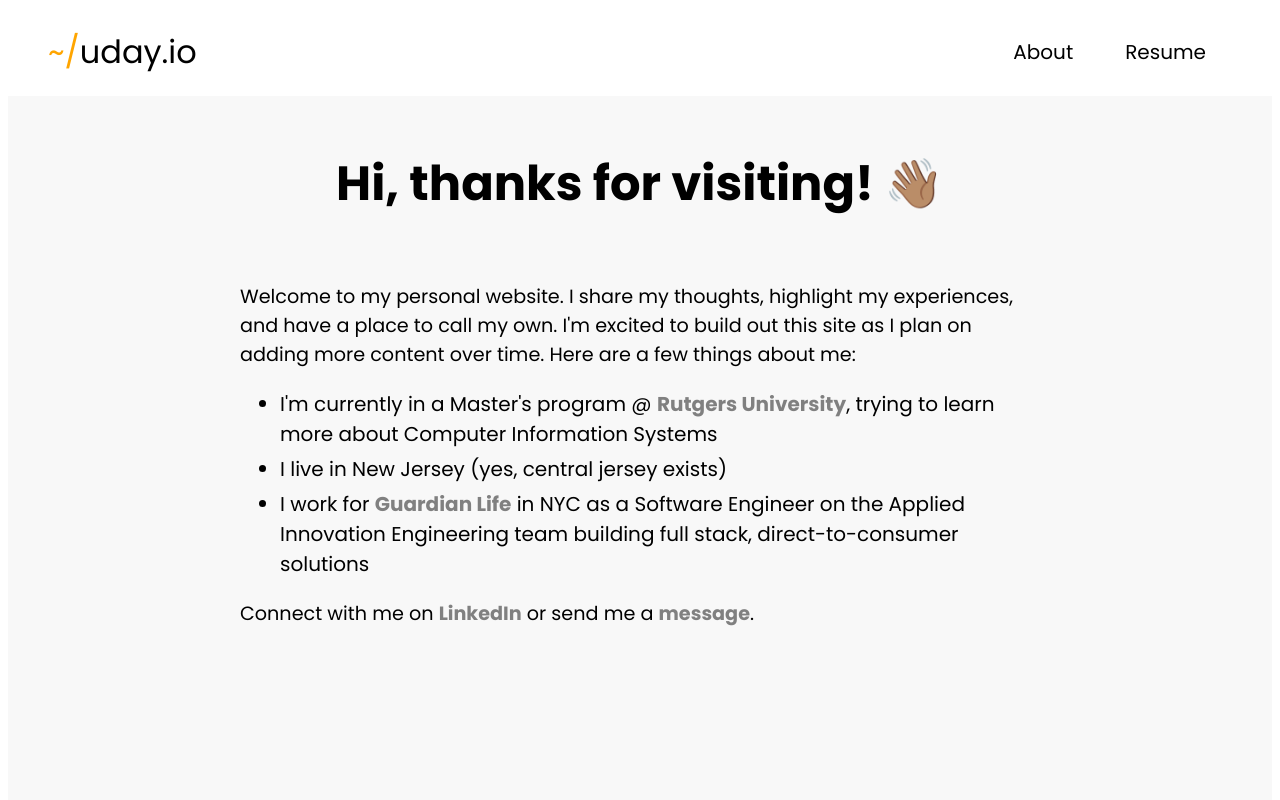
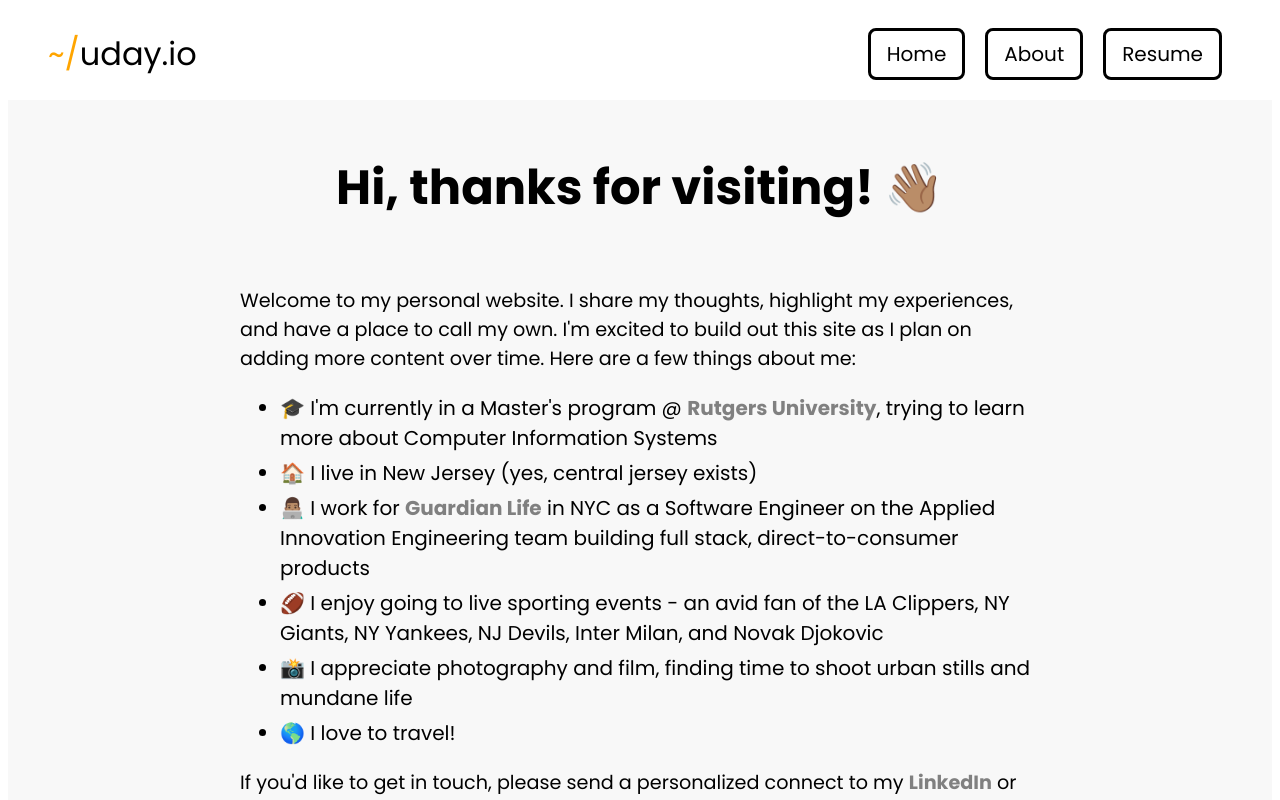
Before and after one commit to udaypatel1/personal-website, a React (Create React App) app: page /about in a window 1280 px wide. Shown: the top 800 px of the page. Built offline with nearby package versions, Linux system fonts and the light colour scheme.

Commit message:
hotfix/minor styling and content changes

```diff
--- /dev/null
+++ b/src/components/AboutBodyContent.js
@@ -0,0 +1,41 @@
+// src/components/AboutContent.js
+import React from 'react';
+import styled from 'styled-components';
+import Paragraph from './writing/Paragraph';
+import ListContainer from './writing/ListContainer';
+import ListItem from './writing/ListItem';
+import Highlight from './writing/Highlight';
+
+const ContentContainer = styled.div`
+  max-width: 800px;
+  margin: 0 auto;
+  text-align: left;
+  padding: 0 20px;
+`;
+
+const AboutContent = () => {
+  return (
+    <ContentContainer>
+      <Paragraph>
+        Welcome to my personal website. I share my thoughts, highlight my experiences, and have a place to call my own.
+        I'm excited to build out this site as I plan on adding more content over time. Here are a few things about me:
+      </Paragraph>
+
+      <ListContainer>
+        <ListItem>🎓 I'm currently in a Master's program @ <Highlight link="https://rutgers.edu">Rutgers University</Highlight>, trying to learn more about Computer Information Systems</ListItem>
+        <ListItem>🏠 I live in New Jersey (yes, central jersey exists)</ListItem>
+        <ListItem>👨🏽‍💻 I work for <Highlight link="https://guardianlife.com">Guardian Life</Highlight> in NYC as a Software Engineer on the Applied Innovation Engineering team building full stack, direct-to-consumer products</ListItem>
+        <ListItem>🏈 I enjoy going to live sporting events - an avid fan of the LA Clippers, NY Giants, NY Yankees, NJ Devils, Inter Milan, and Novak Djokovic</ListItem>
+        <ListItem>📸 I appreciate photography and film, finding time to shoot urban stills and mundane life</ListItem>
+        <ListItem>🌎 I love to travel!</ListItem>
+      </ListContainer>
+
+      <Paragraph>
+        If you'd like to get in touch, please send a personalized connect to my <Highlight link="https://www.linkedin.com/in/your-linkedin-profile">LinkedIn</Highlight> or
+        send me a <Highlight link="mailto:uday3patel@gmail.com">message</Highlight>.
+      </Paragraph>
+    </ContentContainer>
+  );
+};
+
+export default AboutContent;
--- a/src/components/AboutContent.js
+++ /dev/null
@@ -1,39 +0,0 @@
-// src/components/AboutContent.js
-import React from 'react';
-import styled from 'styled-components';
-import Paragraph from './writing/Paragraph';
-import ListContainer from './writing/ListContainer';
-import ListItem from './writing/ListItem';
-import Highlight from './writing/Highlight';
-
-const ContentContainer = styled.div`
-  max-width: 800px;
-  margin: 0 auto;
-  text-align: left;
-  padding: 0 20px;
-`;
-
-const AboutContent = () => {
-  return (
-    <ContentContainer>
-      <Paragraph>
-        Welcome to my personal website. I share my thoughts, highlight my experiences, and have a place to call my own.
-        I'm excited to build out this site as I plan on adding more content over time. Here are a few things about me:
-      </Paragraph>
-
-      <ListContainer>
-        <ListItem>I'm currently in a Master's program @ <Highlight link="https://rutgers.edu">Rutgers University</Highlight>, trying to learn more about Computer Information Systems</ListItem>
-        <ListItem>I live in New Jersey (yes, central jersey exists)</ListItem>
-        <ListItem>I work for <Highlight link="https://guardianlife.com">Guardian Life</Highlight> in NYC as a Software Engineer on the Applied Innovation Engineering team building full stack, direct-to-consumer solutions</ListItem>
-      </ListContainer>
-
-      <Paragraph>
-        Connect with me on{' '}
-        <Highlight link="https://www.linkedin.com/in/your-linkedin-profile">LinkedIn</Highlight> or
-        send me a <Highlight link="mailto:uday3patel@gmail.com">message</Highlight>.
-      </Paragraph>
-    </ContentContainer>
-  );
-};
-
-export default AboutContent;
--- a/src/components/AboutLandingHero.js
+++ b/src/components/AboutTitleContent.js
@@ -1,4 +1,3 @@
-// src/components/AboutLandingHero.js
 import React from 'react';
 import styled from 'styled-components';
 
--- a/src/components/Navbar.js
+++ b/src/components/Navbar.js
@@ -46,7 +46,7 @@ const NavbarItems = styled.div`
   @media (max-width: 768px) {
     display: ${(props) => (props.isMobileMenuOpen ? 'flex' : 'none')};
     flex-direction: column;
-    align-items: flex-start;
+    align-items: center;
     width: 100%;
     margin-right: 0;
     z-index: 1000;
@@ -65,6 +65,7 @@ const NavbarItem = styled.a`
   transition: background-color 0.3s, color 0.3s;
   background-color: white;
   color: black;
+  border: solid black;
 
   &:hover {
     background-color: orange;
@@ -141,6 +142,7 @@ const Navbar = () => {
       </TopSection>
 
       <NavbarItems isMobileMenuOpen={isMobileMenuOpen}>
+        <NavbarItem href='/'>Home</NavbarItem>
         <NavbarItem href='/about'>About</NavbarItem>
         <NavbarItem href='/resume'>Resume</NavbarItem>
       </NavbarItems>
--- a/src/pages/AboutPage.js
+++ b/src/pages/AboutPage.js
@@ -1,6 +1,6 @@
 import styled from "styled-components";
-import AboutContent from "../components/AboutContent";
-import AboutLandingHero from "../components/AboutLandingHero";
+import AboutBodyContent from "../components/AboutBodyContent";
+import AboutTitleContent from "../components/AboutTitleContent";
 
 const MainContainer = styled.div`
   background-color: #f8f8f8; /* Set your desired off-white color code */
@@ -12,8 +12,8 @@ const MainContainer = styled.div`
 function AboutPage() {
   return (
     <MainContainer>
-      <AboutLandingHero />
-      <AboutContent />
+      <AboutTitleContent />
+      <AboutBodyContent />
     </MainContainer>
   );
 }
--- a/src/pages/ResumePage.js
+++ b/src/pages/ResumePage.js
@@ -1,5 +1,3 @@
-import Navbar from "../components/Navbar";
-import Footer from "../components/Footer";
 import styled from "styled-components";
 
 const MainContainer = styled.div`
@@ -12,9 +10,7 @@ const MainContainer = styled.div`
 function ResumePage() {
   return (
     <MainContainer>
-      <Navbar />
       I should have my resume here soon!
-      <Footer />
     </MainContainer>
   );
 }
```
